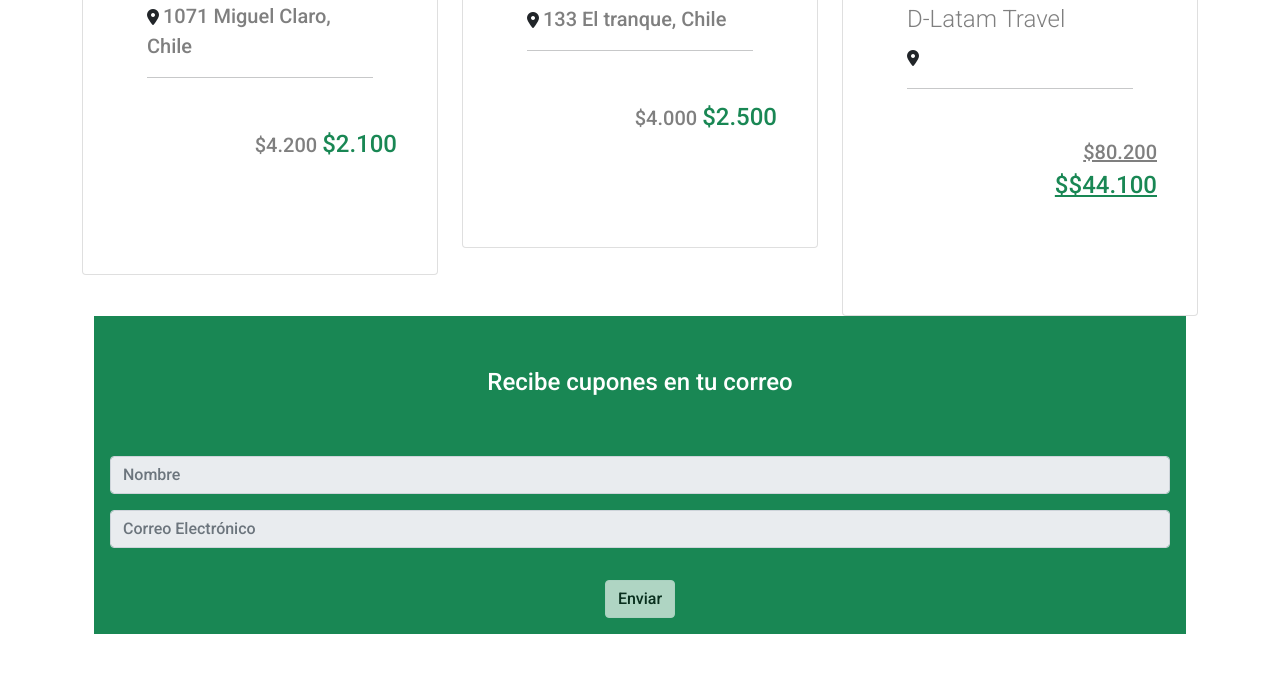
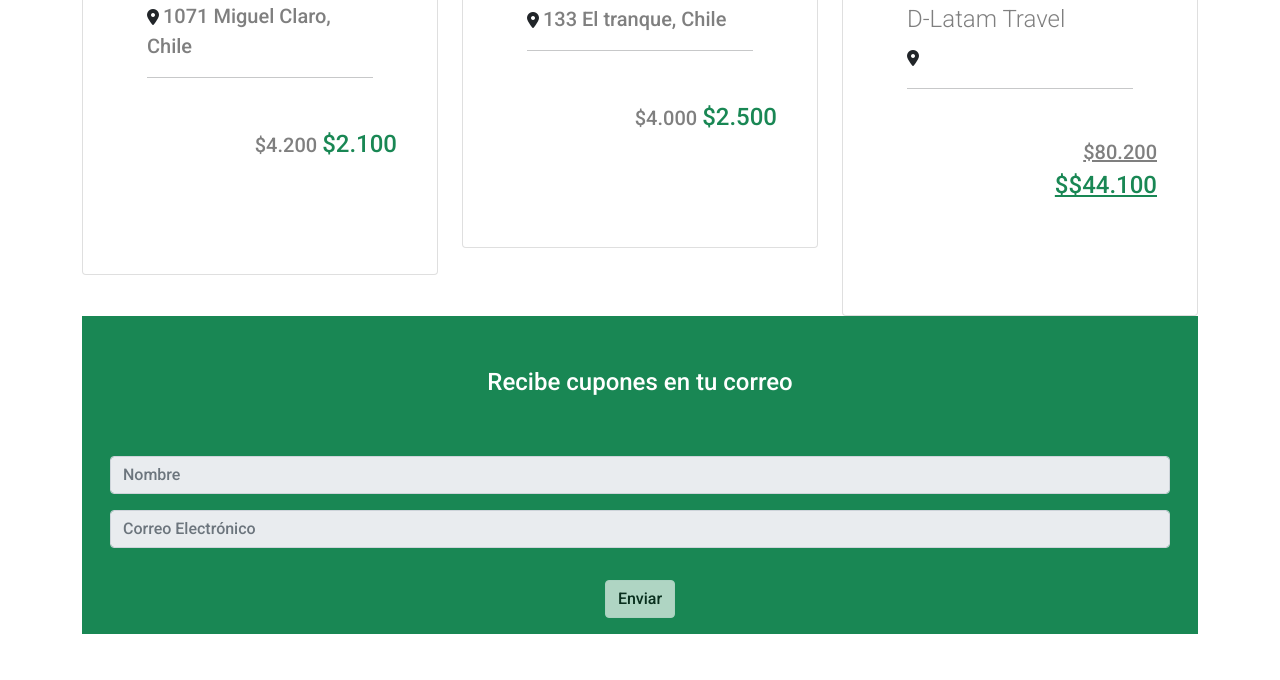
Before and after one commit to Psicomago/desafio-cupon, a plain HTML site: page index.html in a window 1280 px wide. Shown: the part 1336-2016 px from the top of the page. Drawn offline with nearby package versions, Linux system fonts and the light colour scheme.

Commit message:
retoques

```diff
--- a/index.html
+++ b/index.html
@@ -41,7 +41,8 @@
             </div>
         </div>
     </nav>
-    <section class="container">
+    <section>
+        <div class="container">
             <div class="row">
                 <!-- CARD UNO -->
                 <div class="col-12 col-sm-6 col-md-4 mt-3">
@@ -163,8 +164,8 @@
                         </div>
                     </div>
                 </div>
-            <div class="container">
-                <form class="bg-success" width="320" height="241 p-5">
+                <!-- <div class="container-fluid"> -->
+                    <form class="container-fluid bg-success" width="320" height="241 p-5">
                         <fieldset disabled>
                           <legend class="text-center text-white p-5">Recibe cupones en tu correo</legend>
                           <div class="m-3">
@@ -178,6 +179,7 @@
                           </div>
                         </fieldset>
                       </form>
+                <!-- </div> -->
             </div>
         </div>
     </section>
```
Lines whose indentation alone changed are shown as unchanged.
